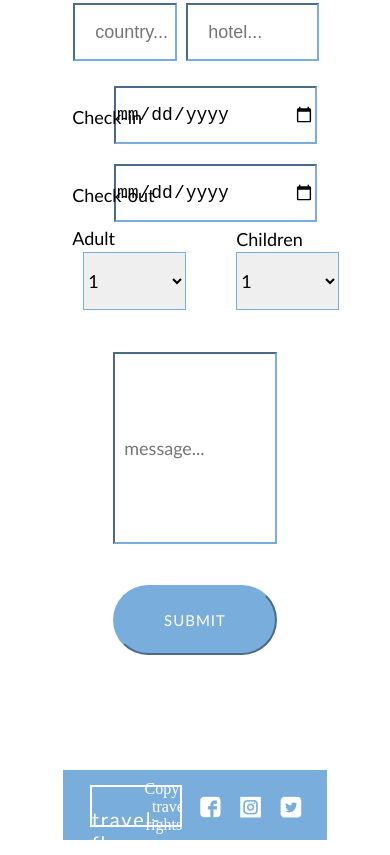
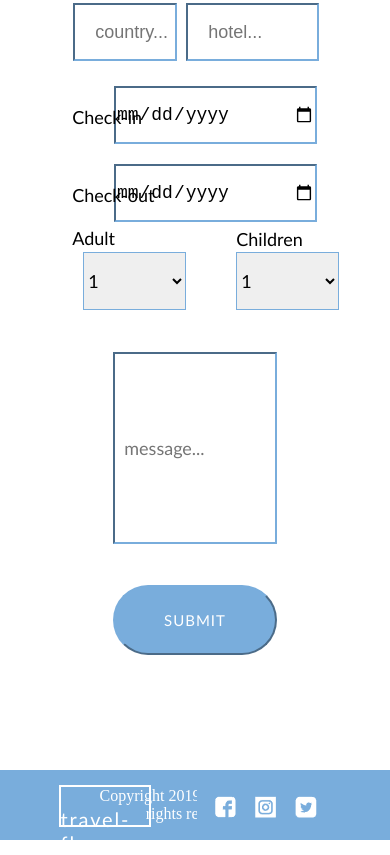
Before and after one commit to okendric/travel-fly, a plain HTML site: page index.html in a window 390 px wide. Shown: the part 1602-2457 px from the top of the page. Drawn offline with Linux system fonts and the light colour scheme.

Commit message:
Add files via upload

```diff
--- a/scss/home/homeHome.scss
+++ b/scss/home/homeHome.scss
@@ -272,7 +272,7 @@ footer {
     height: 70px;
     background-color: #79ADDC;
     padding-top: 15px;
-    width: 67.5%;
+    width: 100%;
     margin: 0 auto;
 
 
@@ -281,12 +281,12 @@ footer {
         position: absolute;
         right: 0;
         margin-top: -55px;
-        margin-right: 23%;
+        margin-right: 25%;
     }
 }
 
 .travel {
-    margin-left: 10%;
+    margin-left: 25%;
     width: 92px;
     height: 42px;
     border: 2px solid white;
@@ -361,7 +361,7 @@ footer {
 }
 
 
-@media only screen and (max-width: 1115px) {
+@media only screen and (max-width: 1200px) {
 
     #foot {
         width: 200px;
@@ -377,22 +377,13 @@ footer {
         }
     }
 
-}
+    footer {
+        .travel {
+            margin-left: 15%;
+        }
 
-@media only screen and (max-width: 950px) {
-
-    #foot {
-        width: 110px;
-        height: 70px;
-        position: relative;
-        margin-top: -57px;
-        padding-top: 10px;
-    }
-
-    footer {
         img {
-            margin-top: -80px;
-            margin-right: 17%;
+            margin-right: 13%;
         }
     }
 
--- a/scss/structure.scss
+++ b/scss/structure.scss
@@ -16,83 +16,3 @@ h4,
 h5,
 h6,
 p {}
-
-
-footer {
-    width: 67.9%;
-    height: 70px;
-    background-color: #79ADDC;
-    padding-top: 15px;
-    margin: 0 auto;
-
-    img {
-        position: absolute;
-        right: 0;
-        margin-top: -35px;
-        margin-right: 23%;
-    }
-}
-
-.travel {
-    margin-left: 10%;
-    width: 92px;
-    height: 42px;
-    border: 2px solid white;
-
-    p {
-        color: white;
-        font-size: 20px;
-        font-family: 'Gill Sans', 'Gill Sans MT', Calibri, 'Trebuchet MS', sans-serif;
-        letter-spacing: 1.88px;
-        margin-top: 20px;
-    }
-
-}
-
-#foot {
-    color: white;
-    text-align: center;
-    margin-top: -30px;
-    width: 300px;
-    margin-left: auto;
-    margin-right: auto;
-}
-
-
-
-
-@media only screen and (max-width: 1115px) {
-
-    #foot {
-        width: 200px;
-        height: 70px;
-        position: relative;
-        margin-top: -57px;
-        padding-top: 17px;
-    }
-
-    footer {
-        img {
-            margin-top: -60px;
-        }
-    }
-
-}
-
-@media only screen and (max-width: 950px) {
-
-    #foot {
-        width: 110px;
-        height: 70px;
-        position: relative;
-        margin-top: -57px;
-        padding-top: 10px;
-    }
-
-    footer {
-        img {
-            margin-top: -60px;
-            margin-right: 17%;
-        }
-    }
-}
```
Also changed, not shown: index.html (+3 -0 lines), css/styles.css.
